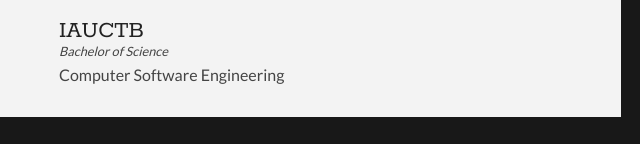
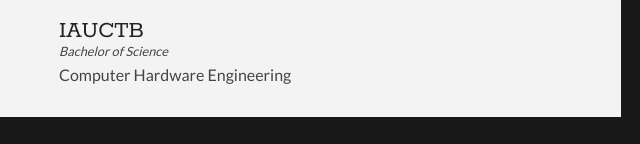
Before and after one commit to vahidv/vahidv.github.io, a plain HTML site: page index.html in a window 1280 px wide. Shown: the part 1450-1594 px from the top of the page, 419-1059 px from the left. Drawn offline with Linux system fonts and the light colour scheme.

Commit message:
Update index.html

```diff
--- a/index.html
+++ b/index.html
@@ -147,7 +147,7 @@
 				<article>
 					<h2>IAUCTB</h2>
 					<p class="subDetails">Bachelor of Science</p>
-					<p>Computer Software Engineering</p>
+					<p>Computer Hardware Engineering</p>
 				</article>
 			</div>
 			<div class="clear"></div>
```
